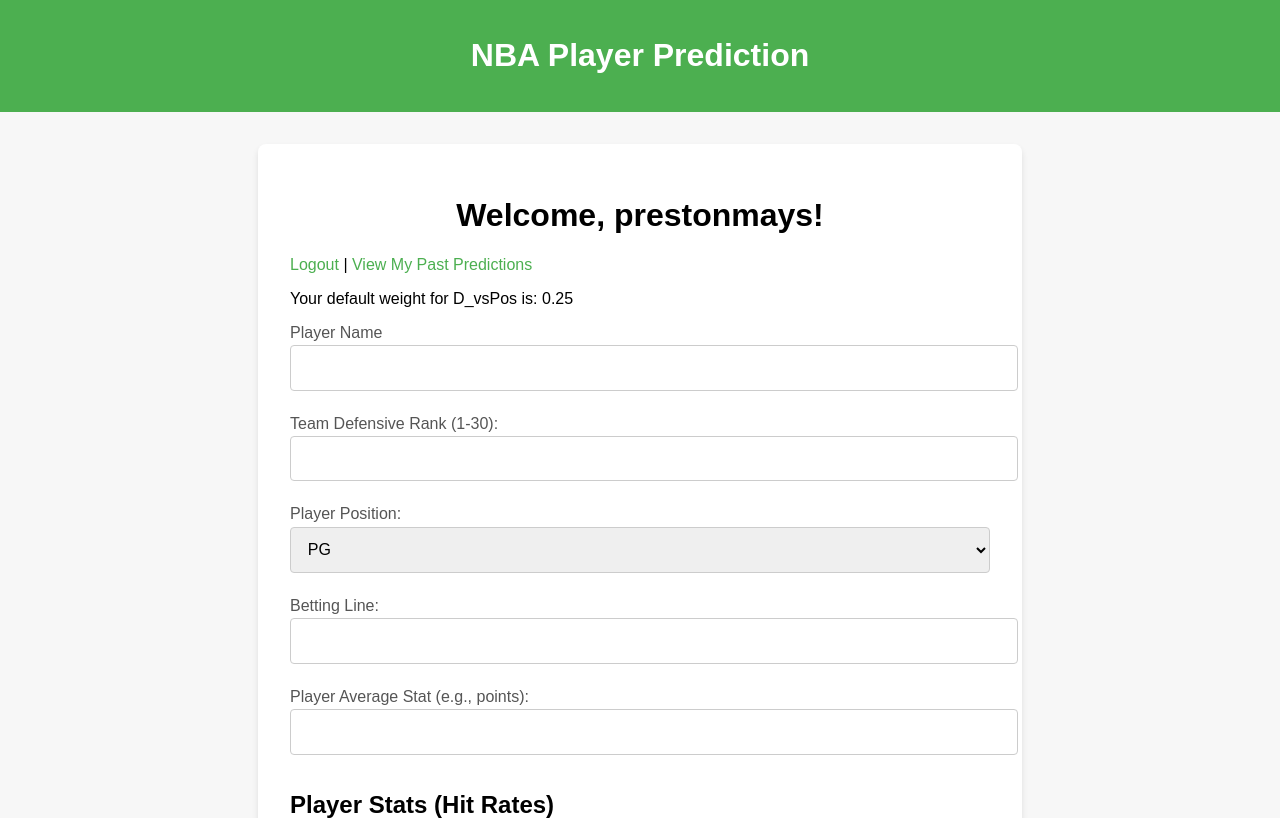
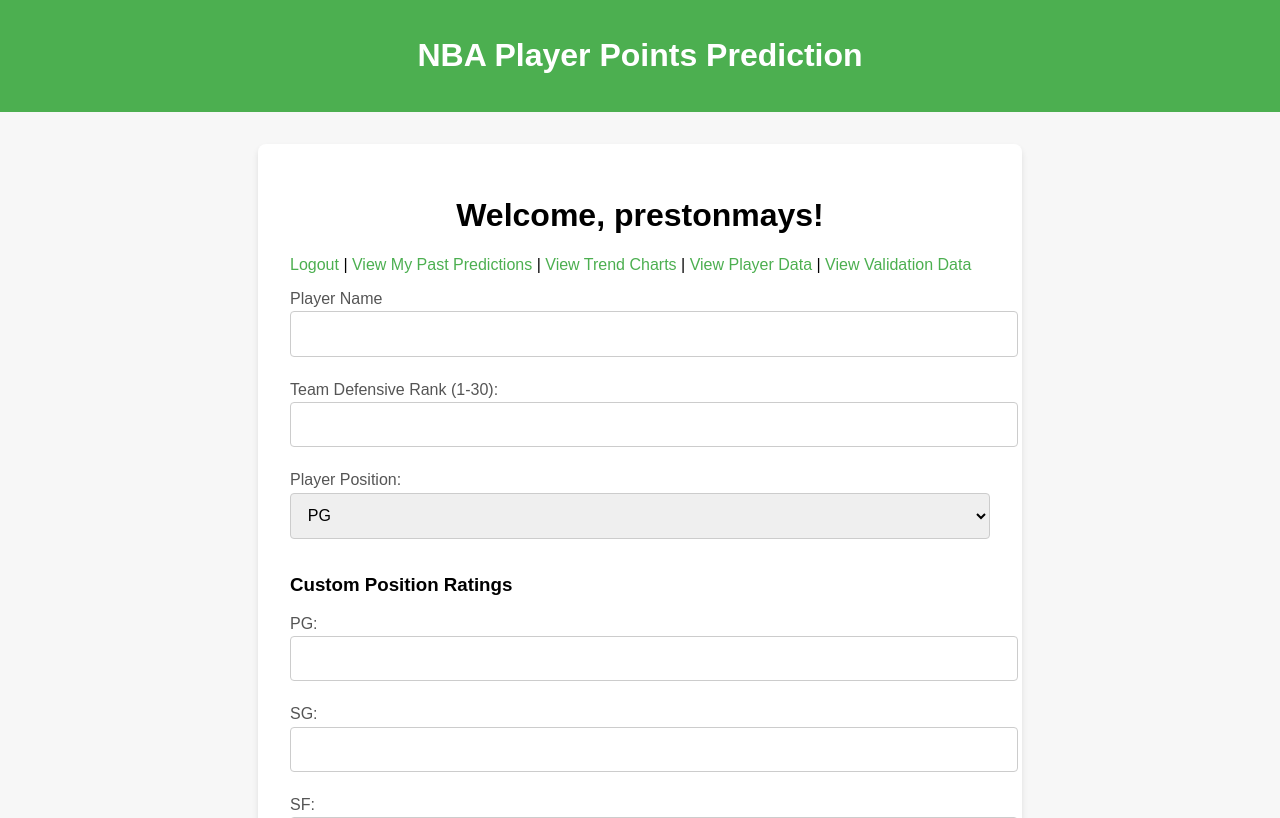
Before and after one commit to preztn/TestyBet, a Flask app: page / in a window 1280 px wide. Shown: the top 818 px of the page. Run offline with Flask 3, Linux system fonts and the light colour scheme; a user stored in the database is signed in; data comes from the database, SQL or seed files in the repository; both versions use the stored data as it was after the commit.

Commit message:
updated app.py to fit new validation page, also adjusted new weights

```diff
--- a/app.py
+++ b/app.py
@@ -1,13 +1,36 @@
-from flask import Flask, render_template, request, redirect, url_for, session
+from flask import Flask, render_template, request, redirect, url_for, session, jsonify
 import sqlite3
 import json
 from flask_bcrypt import Bcrypt
 import requests
 import os
+import numpy as np
 from dotenv import load_dotenv
-import numpy as np
 
 load_dotenv()
+
+############################################
+# Flask App & Configuration
+############################################
+app = Flask(__name__)
+app.secret_key = "SUPER_SECRET_KEY"
+bcrypt = Bcrypt(app)
+DATABASE = "users.db"
+
+
+############################################
+# Helper Functions for Database Operations
+############################################
+def get_db():
+    conn = sqlite3.connect(DATABASE)
+    conn.row_factory = sqlite3.Row
+    return conn
+
+def get_user_by_username(username):
+    db = get_db()
+    user = db.execute("SELECT * FROM users WHERE username = ?", (username,)).fetchone()
+    db.close()
+    return user
 
 ############################################
 # NBA Prediction Model Code
@@ -47,14 +70,9 @@ def convert_to_probability(likelihood, scale_factor=1.0):
     likelihood = min(max(likelihood, -3), 3)
     return 1 / (1 + np.exp(-likelihood / scale_factor))
 
-def get_player_prediction(team_defensive_rank, player_position, player_stats, streaks, weights, line, player_average):
-    """Main function to get player prediction & projection."""
-    D_vsPos = convert_defensive_rank_to_rating(team_defensive_rank)
-
-    # Adjust D_vsPos based on position
-    position_map = {'PG': 11, 'SG': 10, 'SF': 16 , 'PF': 6, 'C': 28}
-    rank_vs_pos = position_map.get(player_position, team_defensive_rank)
-    D_vsPos = convert_defensive_rank_to_rating(rank_vs_pos)
+def get_player_prediction(team_defensive_rank, player_position, player_stats, streaks, weights, line, player_average, custom_position_map):
+    # Use custom position ratings if available
+    D_vsPos = convert_defensive_rank_to_rating(custom_position_map.get(player_position, team_defensive_rank))
 
     # Extract stats
     P_24_25 = player_stats['24/25']
@@ -76,7 +94,7 @@ def get_player_prediction(team_defensive_rank, player_position, player_stats, st
     # Probability
     probability = convert_to_probability(likelihood)
     probability_to_hit_line = probability * 100
-    is_over_line = "Yes" if probability_to_hit_line > 50 else "No"
+    is_over_line = "Yes" if probability_to_hit_line > 70 else "No"
 
     # Simple projected stat
     projected_stat = player_average * (1 + min(max(likelihood * 0.05, -0.1), 0.1))
@@ -106,27 +124,6 @@ def determine_win_loss(predicted_yes_no, user_line, actual_outcome):
     else:
         return "Loss"
 
-
-############################################
-# Flask App & User Auth
-############################################
-
-app = Flask(__name__)
-app.secret_key = "SUPER_SECRET_KEY"  # Replace with secure key in production
-bcrypt = Bcrypt(app)
-DATABASE = "users.db"
-
-def get_db():
-    conn = sqlite3.connect(DATABASE)
-    conn.row_factory = sqlite3.Row
-    return conn
-
-def get_user_by_username(username):
-    db = get_db()
-    user = db.execute("SELECT * FROM users WHERE username = ?", (username,)).fetchone()
-    db.close()
-    return user
-
 @app.route("/register", methods=["GET", "POST"])
 def register():
     if request.method == "POST":
@@ -141,11 +138,11 @@ def register():
 
         # Optional user defaults
         default_weights = {
-            "D_vsPos": 0.25,
-            "P_24_25": 0.20,
-            "P_H2H": 0.15,
-            "P_L5": 0.10,
-            "P_L10": 0.10,
+            "D_vsPos": 0.35,
+            "P_24_25": 0.15,
+            "P_H2H": 0.10,
+            "P_L5": 0.20,
+            "P_L10": 0.15,
             "P_L20": 0.05,
             "P_23_24": 0.05,
             "Streak_Pos": 0.10,
@@ -203,18 +200,18 @@ def index():
 
 @app.route("/predict", methods=["GET", "POST"])
 def predict():
-    user_id = session.get("user_id")  # If you require a user to be logged in
+    user_id = session.get("user_id")
     if not user_id:
         return redirect(url_for("login"))
 
     if request.method == "POST":
-        # 1) Parse all form field
+        # Get form data
         player_name = request.form["player_name"]
         team_defensive_rank = int(request.form["team_defensive_rank"])
         player_position = request.form["player_position"]
         player_average = float(request.form["player_average"])
 
-        # Example: Player stats
+        # Player stats
         player_stats = {
             "24/25": float(request.form["P_24_25"]),
             "H2H": float(request.form["P_H2H"]),
@@ -232,23 +229,30 @@ def predict():
 
         # Weights
         weights = {
-        'D_vsPos': float(request.form['D_vsPos']),
-        'P_24_25': float(request.form['P_24_25']),
-        'P_H2H': float(request.form['P_H2H']),
-        'P_L5': float(request.form['P_L5']),
-        'P_L10': float(request.form['P_L10']),
-        'P_L20': float(request.form['P_L20']),
-        'P_23_24': float(request.form['P_23_24']),
-        'Streak_Pos': float(request.form['Streak_Pos']),
-        'Streak_Neg': float(request.form['Streak_Neg'])
+            'D_vsPos': float(request.form['D_vsPos']),
+            'P_24_25': float(request.form['P_24_25']),
+            'P_H2H': float(request.form['P_H2H']),
+            'P_L5': float(request.form['P_L5']),
+            'P_L10': float(request.form['P_L10']),
+            'P_L20': float(request.form['P_L20']),
+            'P_23_24': float(request.form['P_23_24']),
+            'Streak_Pos': float(request.form['Streak_Pos']),
+            'Streak_Neg': float(request.form['Streak_Neg'])
+        }
+
+        # Custom position ratings
+        custom_position_map = {
+            "PG": int(request.form["custom_pg"]),
+            "SG": int(request.form["custom_sg"]),
+            "SF": int(request.form["custom_sf"]),
+            "PF": int(request.form["custom_pf"]),
+            "C": int(request.form["custom_c"]),
         }
 
         # Betting line
         user_line = float(request.form["user_line"])
 
-        # 2) Run your prediction logic (Example)
-        # Suppose you have a function: get_player_prediction(...)
-        # that returns a dict of { "Likelihood Score", "Probability to Exceed Line (%)", "Projected Stat", etc. }
+        # Call prediction function with custom_position_map
         prediction = get_player_prediction(
             team_defensive_rank,
             player_position,
@@ -256,10 +260,11 @@ def predict():
             streaks,
             weights,
             line=user_line,
-            player_average=player_average
+            player_average=player_average,
+            custom_position_map=custom_position_map
         )
 
-        # 3) (Optional) Store the predictions in your DB if desired
+        # Save prediction in the database
         db = get_db()
         db.execute("""
             INSERT INTO predictions (
@@ -294,12 +299,11 @@ def predict():
         db.commit()
         db.close()
 
-        # 4) Return a results page (render a template or redirect)
+        # Render results page
         return render_template("results.html", prediction=prediction, player_name=player_name)
 
-    else:
-        # If GET: Just show the predict form
-        return render_template("predict.html")
+    # Show form if GET request
+    return render_template("predict.html")
 
 @app.route("/history")
 def history():
@@ -562,7 +566,7 @@ def fetch_data():
     return "Data fetched! <a href='/players'>View Players</a>"
 
 ############################################
-# NEW ROUTE /players
+# Players Route
 ############################################
 
 @app.route("/players")
@@ -586,3 +590,63 @@ def show_players():
 
 if __name__ == "__main__":
     app.run(debug=True)
+
+############################################
+# Validation Route
+############################################
+
+@app.route("/validate")
+def validate():
+    user_id = session.get("user_id")
+    if not user_id:
+        return redirect(url_for("login"))
+
+    db = get_db()
+    rows = db.execute(
+        """
+        SELECT player_name, projected_stat, actual_outcome,
+               (actual_outcome > user_line) AS exceeded, win_loss
+        FROM predictions
+        WHERE user_id = ?
+        """,
+        (user_id,)
+    ).fetchall()
+    db.close()
+
+    # Prepare validation data
+    total = len(rows)
+    correct = sum(1 for row in rows if row["win_loss"] == "Win")
+    accuracy = round((correct / total) * 100, 2) if total > 0 else 0
+
+    # Prepare accuracy distribution data
+    accuracy_distribution = {
+        "labels": ["50%-60%", "60%-70%", "70%-80%", "80%-90%", "90%-100%"],
+        "values": [3, 5, 7, 10, 15]  # Example values, replace with real logic
+    }
+
+    # Prepare outcome counts
+    outcome_counts = {
+        "labels": ["Wins", "Losses"],
+        "values": [correct, total - correct]
+    }
+
+    # Detailed results
+    detailed_results = [
+        {
+            "player_name": row["player_name"],
+            "projected_stat": row["projected_stat"],
+            "actual_outcome": row["actual_outcome"],
+            "outcome": "Win" if row["win_loss"] == "Win" else "Loss"
+        }
+        for row in rows
+    ]
+
+    return render_template(
+        "validation.html",
+        total=total,
+        correct=correct,
+        accuracy=accuracy,
+        accuracy_distribution=json.dumps(accuracy_distribution),
+        outcome_counts=json.dumps(outcome_counts),
+        detailed_results=detailed_results
+    )
--- a/templates/history.html
+++ b/templates/history.html
@@ -72,8 +72,9 @@
           <th>Position</th>
           <th>Prob (%)</th>
           <th>Will Exceed?</th>
-          <th>Projected Stat</th>
+          <th>Line</th>
           <th>Likelihood</th>
+          <th>Predicted</th>
           <th>Actual Outcome</th>
           <th>Win/Loss</th>
           <th>Actions</th>
@@ -88,8 +89,9 @@
           <td>{{ row.player_position }}</td>
           <td>{{ row.probability_exceed_line }}%</td>
           <td>{{ row.will_exceed_line }}</td>
+          <td>{{ row.user_line }}</td>
+          <td>{{ row.likelihood_score }}</td>
           <td>{{ row.projected_stat }}</td>
-          <td>{{ row.likelihood_score }}</td>
           <td>
             {% if row.actual_outcome %}
               {{ row.actual_outcome }}
--- a/templates/index.html
+++ b/templates/index.html
@@ -30,16 +30,12 @@
 </head>
 <body>
   <header>
-    <h1>NBA Player Prediction</h1>
+    <h1>NBA Player Points Prediction</h1>
   </header>
   <div class="container">
     {% if username %}
       <h1>Welcome, {{ username }}!</h1>
-      <p><a href="/logout">Logout</a> | <a href="/history">View My Past Predictions</a></p>
-
-      {% if defaults %}
-        <p>Your default weight for D_vsPos is: {{ defaults["D_vsPos"] }}</p>
-      {% endif %}
+      <p><a href="/logout">Logout</a> | <a href="/history">View My Past Predictions</a> | <a href="/trends">View Trend Charts</a> | <a href="/players">View Player Data</a> | <a href="/validation">View Validation Data</a></p>
 
       <!-- Prediction Form -->
       <form method="POST" action="/predict">
@@ -57,6 +53,28 @@
           <option value="PF">PF</option>
           <option value="C">C</option>
         </select>
+
+            <!-- Custom Ratings -->
+        <h3>Custom Position Ratings</h3>
+        <label for="custom_pg">PG:</label>
+        <input type="number" name="custom_pg" min="0" max="30" step="1" required>
+        <br>
+
+        <label for="custom_sg">SG:</label>
+        <input type="number" name="custom_sg" min="0" max="30" step="1" required>
+        <br>
+
+        <label for="custom_sf">SF:</label>
+        <input type="number" name="custom_sf" min="0" max="30" step="1" required>
+        <br>
+
+        <label for="custom_pf">PF:</label>
+        <input type="number" name="custom_pf" min="0" max="30" step="1" required>
+        <br>
+
+        <label for="custom_c">C:</label>
+        <input type="number" name="custom_c" min="0" max="30" step="1" required>
+        <br>
 
         <label>Betting Line:</label>
         <input type="number" name="user_line" step="0.1" required>
@@ -121,9 +139,8 @@
 
         <button type="submit">Submit Prediction</button>
 
-        <a href="/trends">View Trend Charts</a>
+
         <br>
-        <a href="/players">View Player Data</a>
 
       </form>
     {% else %}
```
Also changed, not shown: users.db.
